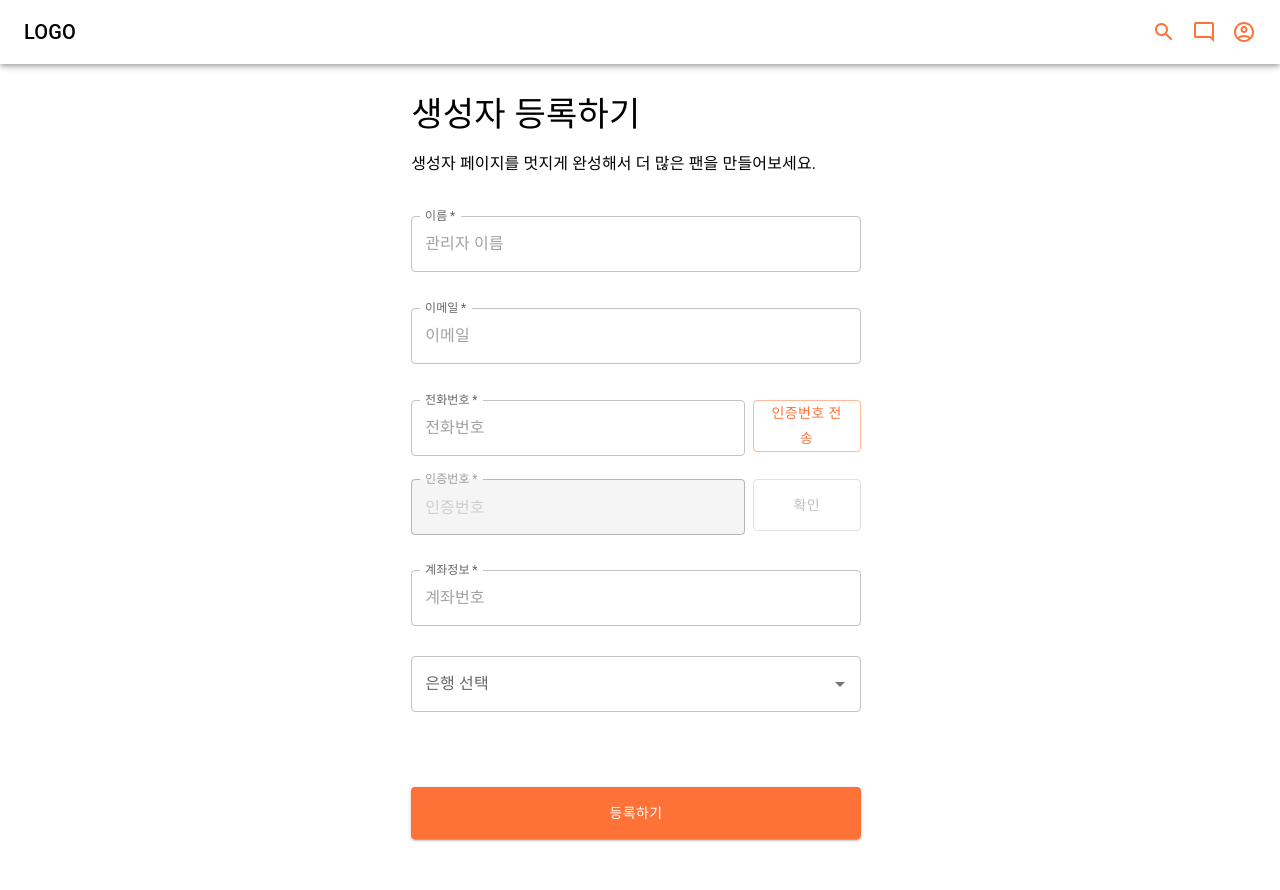
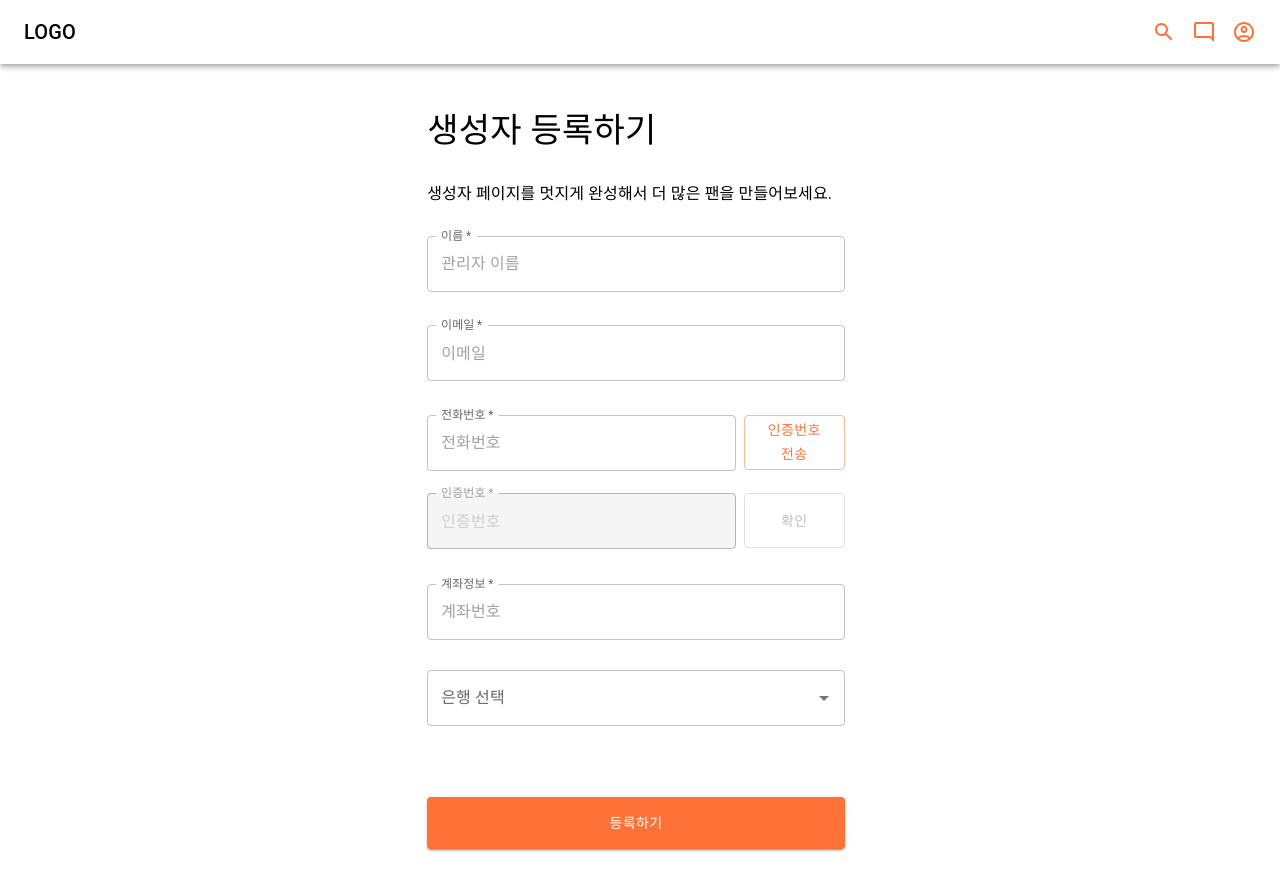
Before and after one commit to walk-it-talk-it-final/walk-it-talk-it-org, a React (Create React App) app in the folder front/: page /AddMaker in a window 1280 px wide. Shown: the top 890 px of the page. Built offline with nearby package versions, Linux system fonts and the light colour scheme.

Commit message:
Style AddMaker.jsx
레이아웃 수정

```diff
--- a/front/src/pages/AddMaker.jsx
+++ b/front/src/pages/AddMaker.jsx
@@ -78,15 +78,10 @@ const AddMaker = () => {
     };
 
     return (
-        <div className='wrap' style={{ display: "block", margin: "70px 16px" }}>
-            <Typography variant="h4" color="initial" fontWeight="medium">
-                생성자 등록하기
-            </Typography>
-            <Typography variant="body1" color="initial" sx={{ mt: 2, mb: 5 }}>
-                생성자 페이지를 멋지게 완성해서 더 많은 팬을 만들어보세요.
-            </Typography>
+        <div className='wrap' style={{ display: "block" }}>
             <Box
                 component="form"
+                p={2}
                 noValidate
                 autoComplete="off"
                 onSubmit={handleSubmit(handleRegisterButtonClick)} // handleSubmit 추가
@@ -97,6 +92,12 @@ const AddMaker = () => {
                     gap: "30px"
                 }}
             >
+            <Typography variant="h4" color="initial" fontWeight="medium" marginTop="70px">
+                생성자 등록하기
+            </Typography>
+            <Typography variant="body1" color="initial">
+                생성자 페이지를 멋지게 완성해서 더 많은 팬을 만들어보세요.
+            </Typography>
                 <div>
                     <TextField
                         required
@@ -178,7 +179,7 @@ const AddMaker = () => {
                                     },
                                 }}
                             />
-                            <Button variant="outlined" color="mainColor" id="auth_btn" sx={{ width: "30%", alignSelf: "flex-start", ml: 1, height: "52px" }} onClick={sendAuthCode} >인증번호 전송</Button>
+                            <Button variant="outlined" color="mainColor" id="auth_btn" sx={{ width: "30%", alignSelf: "flex-start", ml: 1, height: "55px" }} onClick={sendAuthCode} >인증번호 전송</Button>
                         </div>
                         <div style={{ display: "flex", width: "100%" }}>
                             <TextField
@@ -209,7 +210,7 @@ const AddMaker = () => {
                                 }}
                                 disabled={!isAuthCodeInputEnabled}
                             />
-                            <Button variant="outlined" color="mainColor" sx={{ width: "30%", alignSelf: "flex-start", ml: 1, height: "52px" }} disabled={!isVerifyButtonEnabled} onClick={chkAuthCode} >확인</Button>
+                            <Button variant="outlined" color="mainColor" sx={{ width: "30%", alignSelf: "flex-start", ml: 1, height: "55px" }} disabled={!isVerifyButtonEnabled} onClick={chkAuthCode} >확인</Button>
                         </div>
                     </Box>
                 </div>
```
